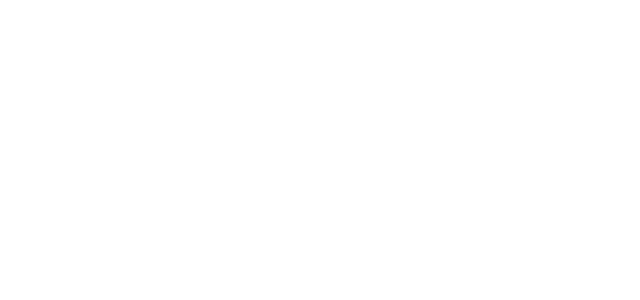
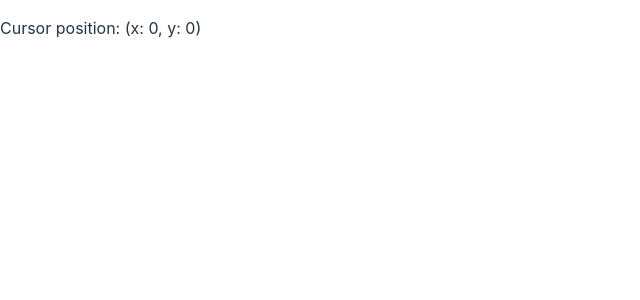
Before and after one commit to bmalvo/homeworks_react_vite, a React (Vite) app in the folder states-homeworks/: page / in a window 1280 px wide. Shown: the top 300 px of the page, without its empty margins (0-640 px from the left). Built offline with nearby package versions, Linux system fonts and the light colour scheme.

Commit message:
add CursorPosition

```diff
--- a/states-homeworks/src/App.tsx
+++ b/states-homeworks/src/App.tsx
@@ -1,5 +1,7 @@
+import { CursorPosition } from "./CursorPosition"
+
 const App = () => {
-  return null
+  return <CursorPosition />
 }
 
 export { App }
--- /dev/null
+++ b/states-homeworks/src/CursorPosition.tsx
@@ -0,0 +1,29 @@
+import { useState } from "react";
+
+const CursorPosition = () => {
+  const [cursorPosition, setCursorPosition] = useState({ x: 0, y: 0 });
+
+  const handleMouseMove = (event: React.MouseEvent) => {
+    const { clientX, clientY } = event;
+
+    const x = clientX
+    const y = clientY
+
+    setCursorPosition({ x, y });
+  };
+
+  return (
+      <div
+          onMouseMove={handleMouseMove}
+          style={{
+              width: '100vw',
+              height: '100vh'
+          }}>
+      <p>
+        Cursor position: (x: {cursorPosition.x}, y: {cursorPosition.y})
+      </p>
+    </div>
+  );
+};
+
+export { CursorPosition }
```
